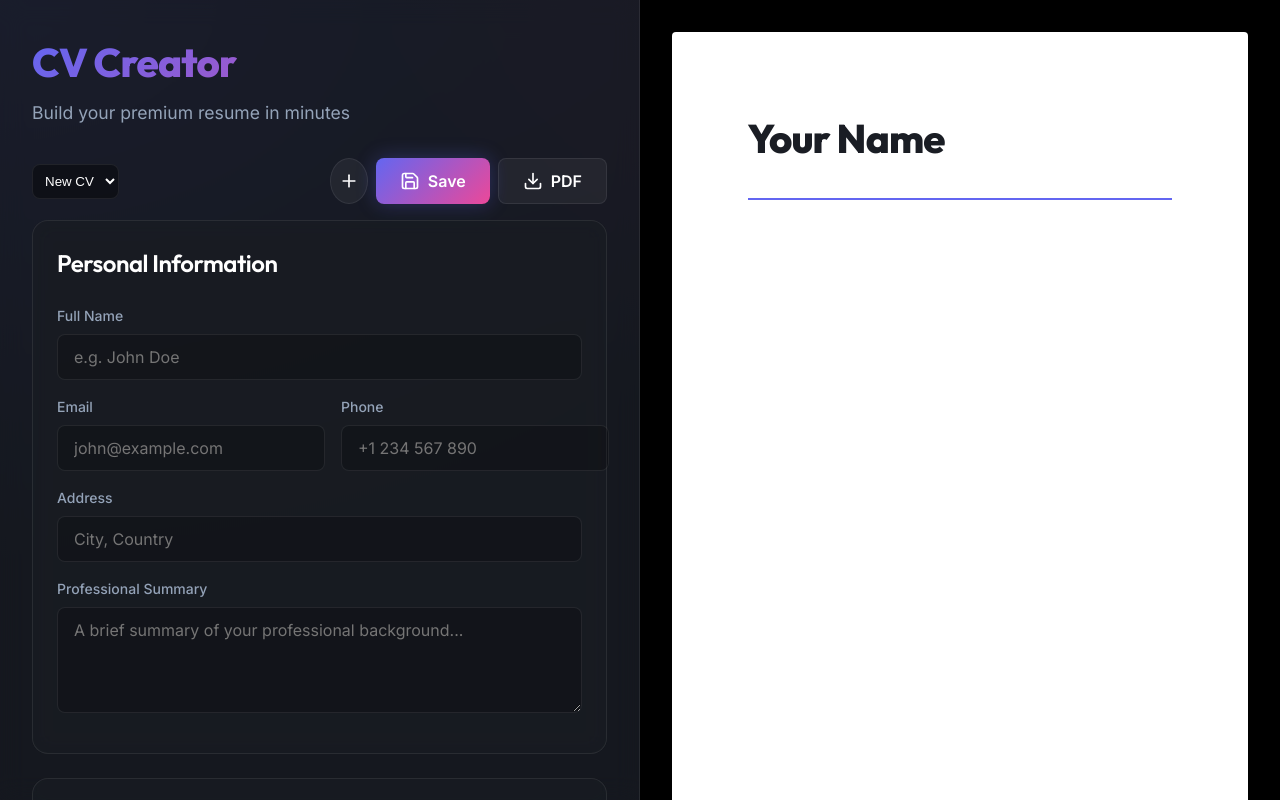
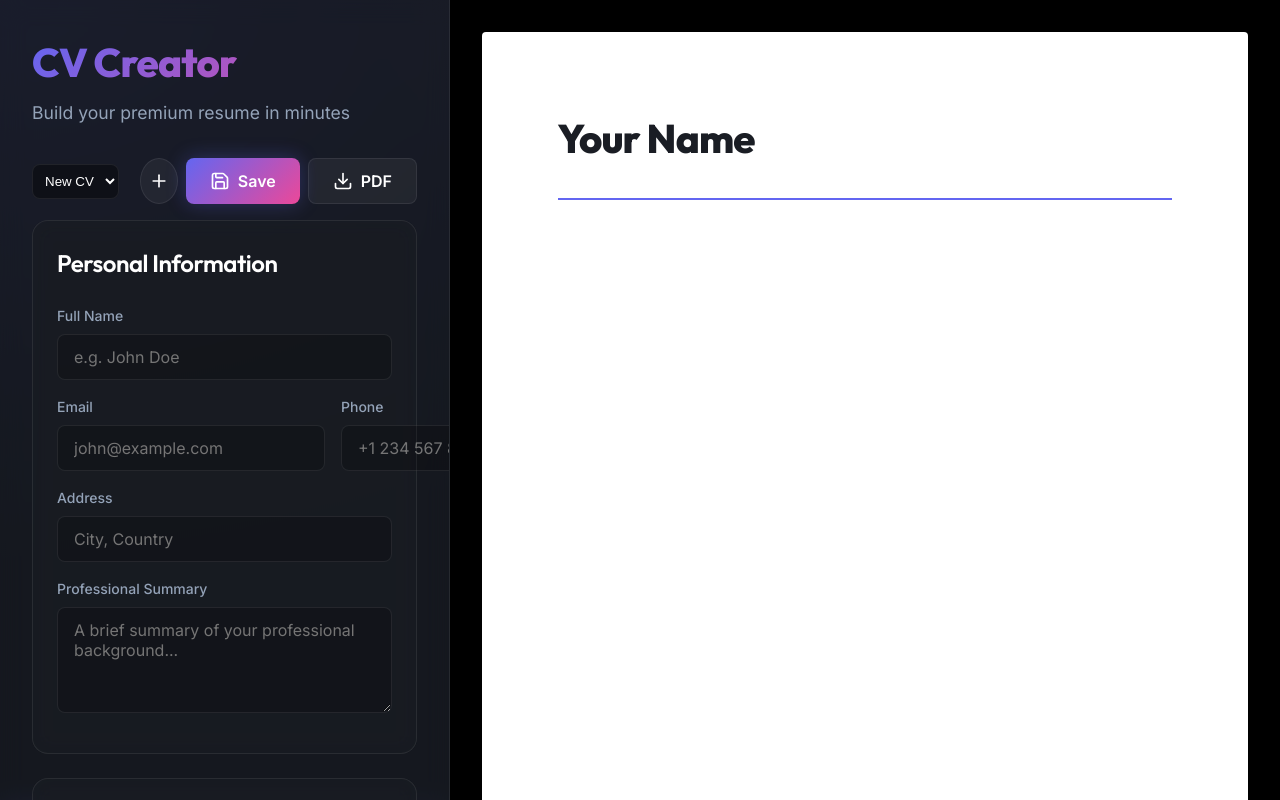
Before and after one commit to konstantinWDK/CV-Creator, a React (Vite) app: page / in a window 1280 px wide. Shown: the top 800 px of the page. Built offline with nearby package versions, Linux system fonts and the light colour scheme.

Commit message:
Layout modificado con sidebar importada

```diff
--- a/src/App.jsx
+++ b/src/App.jsx
@@ -1,5 +1,5 @@
 import { useState, useEffect } from 'react';
-import { Download, Save, Plus, Trash2 } from 'lucide-react';
+import { Download, Save, Plus, Trash2, Eye, X } from 'lucide-react';
 import { getSavedCVs, saveCV, deleteCV, getDefaultCV } from './utils/storage';
 import CVForm from './components/CVForm';
 import CVPreview from './components/CVPreview';
@@ -8,6 +8,7 @@ import html2pdf from 'html2pdf.js';
 function App() {
   const [cvs, setCvs] = useState([]);
   const [currentCV, setCurrentCV] = useState(getDefaultCV());
+  const [showPreview, setShowPreview] = useState(false);
 
   useEffect(() => {
     const loadedCVs = getSavedCVs();
@@ -64,7 +65,7 @@ function App() {
               const selected = cvs.find(c => c.id === e.target.value);
               if (selected) setCurrentCV(selected);
             }}
-            style={{ padding: '0.5rem', borderRadius: 'var(--radius-md)', background: 'rgba(0,0,0,0.4)', color: '#fff', border: '1px solid var(--glass-border)' }}
+            style={{ padding: '0.5rem', borderRadius: 'var(--radius-md)', background: 'rgba(0,0,0,0.4)', color: '#fff', border: '1px solid var(--glass-border)', outline: 'none' }}
           >
             <option value={currentCV.id} disabled={cvs.some(c => c.id === currentCV.id)}>
               {cvs.some(c => c.id === currentCV.id) ? currentCV.personalInfo?.fullName || 'Untitled CV' : 'New CV'}
--- a/src/components/CVPreview.jsx
+++ b/src/components/CVPreview.jsx
@@ -30,13 +30,14 @@ const CVPreview = ({ data }) => {
                     {experience.map(exp => (
                         <div key={exp.id} style={{ marginBottom: '20px' }}>
                             <div style={{ display: 'flex', justifyContent: 'space-between', alignItems: 'baseline' }}>
-                                <h3 style={{ fontSize: '1.2rem', color: '#0f172a', margin: 0 }}>{exp.position}</h3>
+                                <h3 style={{ fontSize: '1.2rem', color: '#0f172a', margin: 0 }}>
+                                    {exp.position}{exp.company ? ` - ${exp.company}` : ''}
+                                </h3>
                                 <span style={{ color: '#475569', fontSize: '0.9rem', fontWeight: 600 }}>
                                     {exp.startDate} - {exp.endDate || 'Present'}
                                 </span>
                             </div>
-                            <h4 style={{ fontSize: '1rem', color: '#475569', margin: '5px 0' }}>{exp.company}</h4>
-                            <p style={{ color: '#334155', fontSize: '0.95rem', lineHeight: 1.5 }}>{exp.description}</p>
+                            <p style={{ color: '#334155', fontSize: '0.95rem', lineHeight: 1.5, marginTop: '8px' }} dangerouslySetInnerHTML={{ __html: exp.description }} />
                         </div>
                     ))}
                 </div>
--- a/src/components/sections/Experience.jsx
+++ b/src/components/sections/Experience.jsx
@@ -84,7 +84,12 @@ const Experience = ({ data = [], onChange }) => {
                             </div>
                         </div>
                         <div className="form-group">
-                            <label>Description</label>
+                            <label>
+                                Description
+                                <span style={{ fontSize: '0.75rem', fontWeight: 'normal', color: 'var(--text-secondary)', marginLeft: '8px' }}>
+                                    (Puedes usar HTML para subrayar en color, ej: &lt;mark&gt;texto&lt;/mark&gt; o &lt;span style="color:red"&gt;rojo&lt;/span&gt;)
+                                </span>
+                            </label>
                             <textarea
                                 value={item.description}
                                 onChange={(e) => handleChange(item.id, 'description', e.target.value)}
--- a/src/index.css
+++ b/src/index.css
@@ -59,7 +59,12 @@ body {
   background-attachment: fixed;
 }
 
-h1, h2, h3, h4, h5, h6 {
+h1,
+h2,
+h3,
+h4,
+h5,
+h6 {
   font-family: var(--font-heading);
   letter-spacing: -0.02em;
   font-weight: 600;
@@ -68,13 +73,13 @@ h1, h2, h3, h4, h5, h6 {
 /* Base App Layout */
 .app-container {
   display: flex;
-  height: 100vh;
+  min-height: 100vh;
   width: 100%;
-  overflow: hidden;
 }
 
 .sidebar {
-  width: 50%;
+  width: 450px;
+  flex-shrink: 0;
   height: 100%;
   overflow-y: auto;
   padding: var(--space-8);
@@ -82,10 +87,11 @@ h1, h2, h3, h4, h5, h6 {
   background: var(--glass-bg);
   backdrop-filter: blur(12px);
   -webkit-backdrop-filter: blur(12px);
+  z-index: 10;
 }
 
 .preview-container {
-  width: 50%;
+  flex-grow: 1;
   height: 100%;
   overflow-y: auto;
   padding: var(--space-8);
@@ -163,7 +169,8 @@ label {
   color: var(--text-secondary);
 }
 
-input, textarea {
+input,
+textarea {
   background: rgba(0, 0, 0, 0.2);
   border: 1px solid var(--glass-border);
   border-radius: var(--radius-md);
@@ -174,7 +181,8 @@ input, textarea {
   transition: all 0.2s ease;
 }
 
-input:focus, textarea:focus {
+input:focus,
+textarea:focus {
   outline: none;
   border-color: var(--accent-color);
   box-shadow: 0 0 0 2px rgba(99, 102, 241, 0.2);
@@ -248,7 +256,7 @@ input:focus, textarea:focus {
   background-color: white;
   color: #333;
   padding: 20mm;
-  box-shadow: 0 20px 40px rgba(0,0,0,0.5);
+  box-shadow: 0 20px 40px rgba(0, 0, 0, 0.5);
   border-radius: 4px;
   transform-origin: top center;
   position: relative;
@@ -260,9 +268,12 @@ input:focus, textarea:focus {
   body * {
     visibility: hidden;
   }
-  #cv-preview-content, #cv-preview-content * {
+
+  #cv-preview-content,
+  #cv-preview-content * {
     visibility: visible;
   }
+
   #cv-preview-content {
     position: absolute;
     left: 0;
@@ -279,13 +290,16 @@ input:focus, textarea:focus {
 ::-webkit-scrollbar {
   width: 8px;
 }
+
 ::-webkit-scrollbar-track {
   background: rgba(0, 0, 0, 0.1);
 }
+
 ::-webkit-scrollbar-thumb {
   background: rgba(255, 255, 255, 0.2);
   border-radius: 4px;
 }
+
 ::-webkit-scrollbar-thumb:hover {
   background: rgba(255, 255, 255, 0.3);
 }
```
